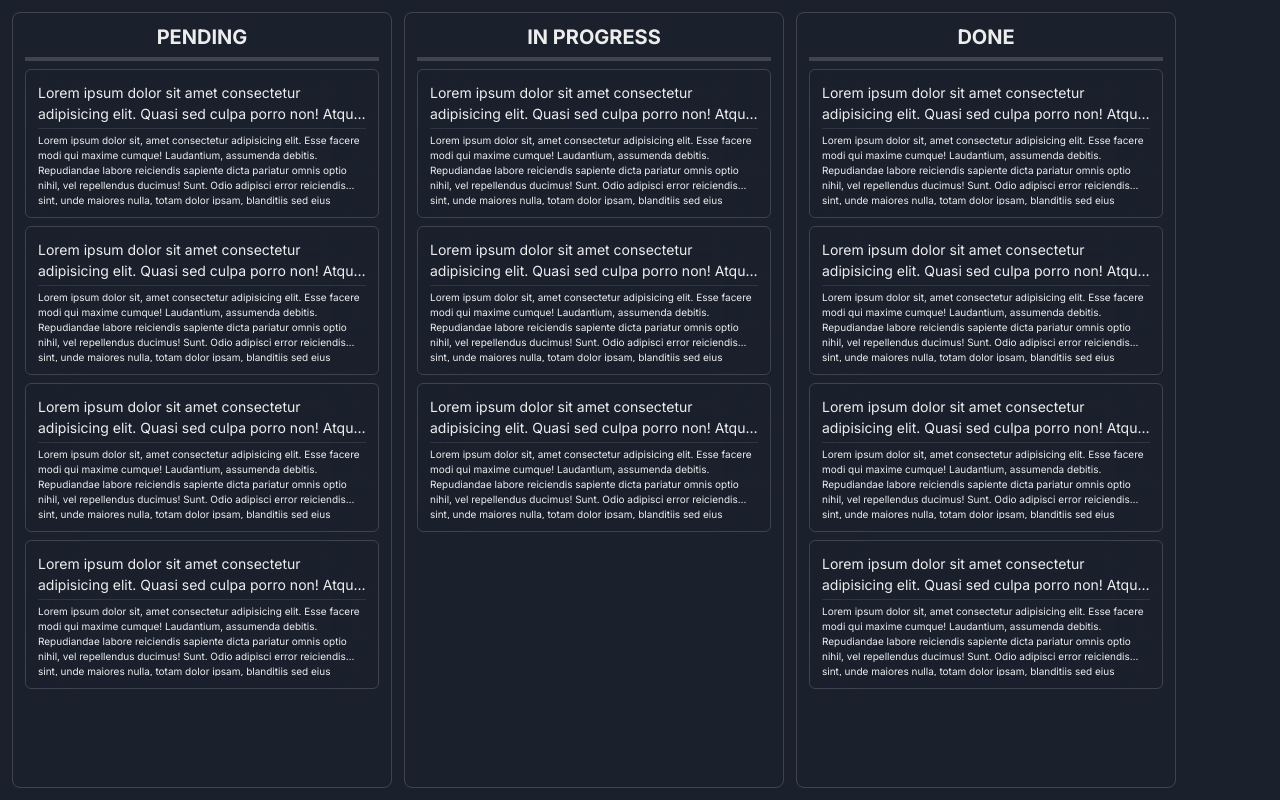
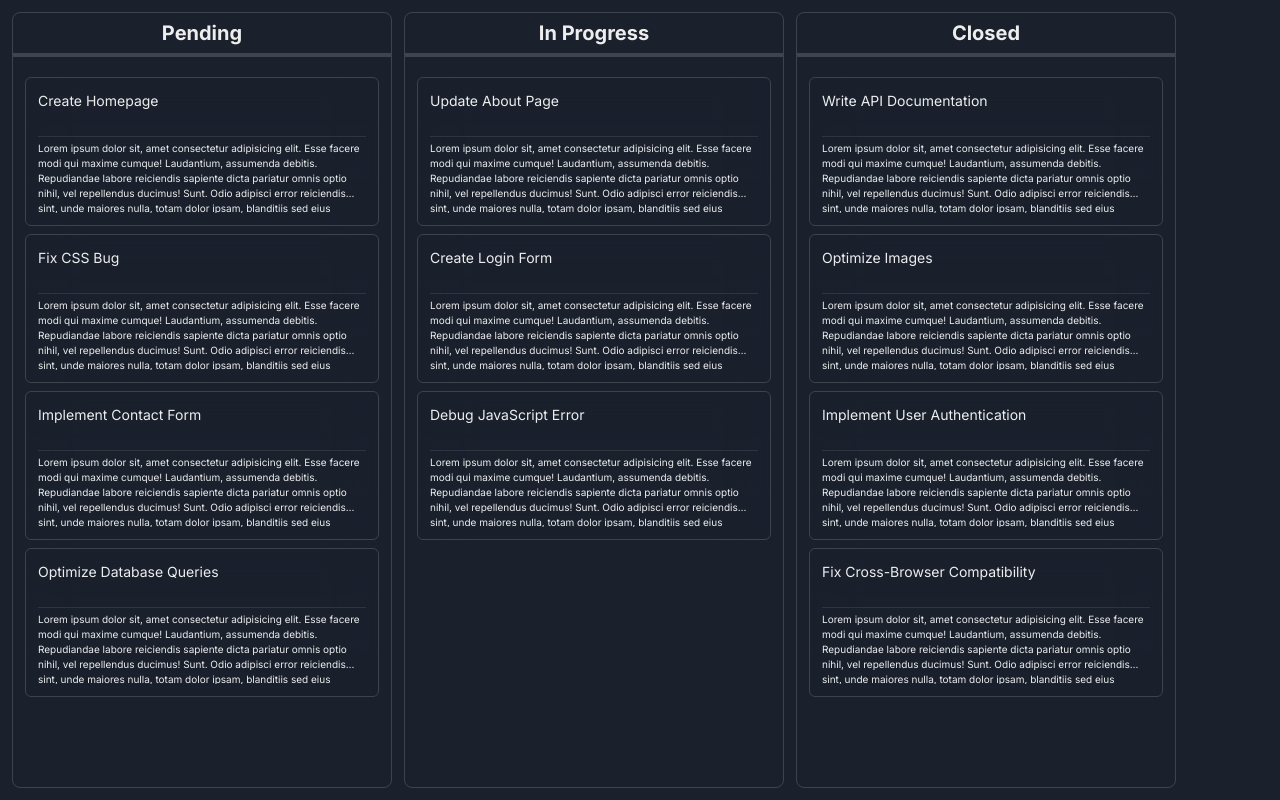
Before and after one commit to Tookai/click-up, a Next.js app: page /project/1 in a window 1280 px wide. Built offline with nearby package versions, Linux system fonts and the light colour scheme.

Commit message:
feat(reorder): better logic

```diff
--- a/src/components/Card.tsx
+++ b/src/components/Card.tsx
@@ -25,10 +25,7 @@ const Card: FunctionComponent<IProps> = ({ item, index }) => {
 					{...provided.dragHandleProps}
 				>
 					<Text fontSize={"sm"} noOfLines={2} h={"42px"}>
-						Lorem ipsum dolor sit amet consectetur adipisicing elit. Quasi sed
-						culpa porro non! Atque maxime ducimus unde, ratione assumenda quae
-						ipsam nihil! Suscipit repellendus saepe repellat quod, maxime
-						officiis soluta?
+						{item.name}
 					</Text>
 					<Divider />
 					<Text fontSize={"2xs"} noOfLines={4} h={"72px"}>
--- a/src/components/Column.tsx
+++ b/src/components/Column.tsx
@@ -19,9 +19,7 @@ const Column: FunctionComponent<IProps> = ({ droppableId, title, cards }) => {
 					flex={1}
 					borderWidth={1}
 					rounded={"lg"}
-					p={3}
-					overflowX={"hidden"}
-					overflowY={"auto"}
+					overflow={"hidden"}
 					ref={provided.innerRef}
 					{...provided.droppableProps}
 				>
@@ -29,17 +27,26 @@ const Column: FunctionComponent<IProps> = ({ droppableId, title, cards }) => {
 						size={"md"}
 						w={"full"}
 						textAlign={"center"}
-						pb={2}
+						py={2}
 						borderBottomWidth={4}
 					>
 						{title}
 					</Heading>
 
-					{cards.map((card, index) => (
-						<Card key={`${droppableId}-${index}`} item={card} index={index} />
-					))}
+					<VStack flex={1} w={"full"} h={"full"} overflowY={"auto"} p={3}>
+						{cards.map((card, index) => (
+							<Card
+								key={card.id}
+								item={{
+									...card,
+									position: index,
+								}}
+								index={index}
+							/>
+						))}
 
-					{provided.placeholder}
+						{provided.placeholder}
+					</VStack>
 				</VStack>
 			)}
 		</Droppable>
--- a/src/data/index.ts
+++ b/src/data/index.ts
@@ -1,52 +1,85 @@
-export const ticketList = {
-	"column-1": [
+export const ticketList = [
 	{
-			id: "widget-1",
-			name: "hello",
+		id: "e6a7d5e7-2db2-47d8-8f43-2b460fbb9b2a",
+		name: "Create Homepage",
+		state: "pending",
+		position: 0,
 	},
 	{
-			id: "widget-2",
-			name: "this",
+		id: "20be6d60-4e0b-46e3-8ce7-1d449e6e2b11",
+		name: "Fix CSS Bug",
+		state: "pending",
+		position: 1,
 	},
 	{
-			id: "widget-3",
-			name: "is",
+		id: "49ce16c3-2b9b-40c8-8a0a-d6b50efde4ff",
+		name: "Implement Contact Form",
+		state: "pending",
+		position: 2,
 	},
 	{
-			id: "widget-4",
-			name: "so99ynoodles",
+		id: "fc92c2f3-62b9-4b28-84f6-125bf9a2ac5c",
+		name: "Optimize Database Queries",
+		state: "pending",
+		position: 3,
 	},
-	],
-	"column-2": [
+
 	{
-			id: "widget-5",
-			name: "I am",
+		id: "9a85772b-4c1a-48b6-82c5-41f0f29ea5ad",
+		name: "Update About Page",
+		state: "progress",
+		position: 0,
 	},
 	{
-			id: "widget-6",
-			name: "a Web",
+		id: "fae437d3-3ce8-4be2-807c-47e49f5f85b7",
+		name: "Create Login Form",
+		state: "progress",
+		position: 1,
 	},
 	{
-			id: "widget-7",
-			name: "developer",
+		id: "31b3a6f7-1e4a-45d8-8fb2-59dc54ef7d18",
+		name: "Debug JavaScript Error",
+		state: "progress",
+		position: 2,
 	},
-	],
-	"column-3": [
+
 	{
-			id: "widget-AZE",
-			name: "hello",
+		id: "f8092f22-59db-4eb3-8e13-2ff2e8fe0a4c",
+		name: "Write API Documentation",
+		state: "closed",
+		position: 0,
 	},
 	{
-			id: "widget-QSD",
-			name: "this",
+		id: "5ecf5e42-6e8b-4dc7-82a1-47ef33abfedc",
+		name: "Optimize Images",
+		state: "closed",
+		position: 1,
 	},
 	{
-			id: "widget-CVF",
-			name: "is",
+		id: "d39578c5-4bda-4d4e-8797-2eac9eef0cfe",
+		name: "Implement User Authentication",
+		state: "closed",
+		position: 2,
 	},
 	{
-			id: "widget-MKLJ",
-			name: "so99ynoodles",
+		id: "0f1e5b0d-6a7b-4fb8-8d0f-24e2d2ac1c4b",
+		name: "Fix Cross-Browser Compatibility",
+		state: "closed",
+		position: 3,
 	},
-	],
-}
+]
+
+export const stateList = [
+	{
+		id: "pending",
+		name: "Pending",
+	},
+	{
+		id: "progress",
+		name: "In Progress",
+	},
+	{
+		id: "closed",
+		name: "Closed",
+	},
+]
--- /dev/null
+++ b/src/hooks/use-tan-state.tsx
@@ -0,0 +1,15 @@
+import { useQueryClient } from "@tanstack/react-query"
+
+const useTanState = (key: any[]) => {
+	const queryClient = useQueryClient()
+
+	const data = queryClient.getQueryData(key) as any
+
+	const setData = (newData: any) => {
+		queryClient.setQueryData(key, newData)
+	}
+
+	return { data, setData }
+}
+
+export default useTanState
--- a/src/layouts/DraggableLayout.tsx
+++ b/src/layouts/DraggableLayout.tsx
@@ -1,26 +1,26 @@
+import useTanState from "@/hooks/use-tan-state"
 import { FunctionComponent, PropsWithChildren } from "react"
 import { DragDropContext, DropResult } from "react-beautiful-dnd"
 
-const reorder = (list: any, startIndex: any, endIndex: any) => {
-	const result = Array.from(list)
-	const [removed] = result.splice(startIndex, 1)
-	result.splice(endIndex, 0, removed)
+const getTicket = (
+	id: string,
+	arr: any[],
+	newState: string,
+	newIndex: number
+) => {
+	const ticket = arr.find((ticket) => ticket.id === id)
+	const rest = arr.filter((ticket) => ticket.id !== id)
 
-	return result
+	return { ticket, rest }
 }
 
-interface IProps {
-	state: any
-	setState: any
-}
+const DraggableLayout: FunctionComponent<PropsWithChildren> = ({
+	children,
+}) => {
+	const { data, setData } = useTanState(["tickets", "id"])
 
-const DraggableLayout: FunctionComponent<PropsWithChildren<IProps>> = ({
-	children,
-	state,
-	setState,
-}) => {
 	const onDragEnd = (result: DropResult) => {
-		const { source, destination } = result
+		const { source, destination, draggableId } = result
 		if (!destination) {
 			return
 		}
@@ -29,36 +29,16 @@ const DraggableLayout: FunctionComponent<PropsWithChildren<IProps>> = ({
 			if (destination.index === source.index) {
 				return
 			}
+		}
 
-			const tickets = reorder(
-				state.tickets[source.droppableId],
-				source.index,
-				destination.index
-			)
+		const { ticket, rest } = getTicket(
+			draggableId,
+			data,
+			destination.droppableId,
+			destination.index
+		)
 
-			const updateState = {
-				tickets: {
-					...state.tickets,
-					[source.droppableId]: tickets,
-				},
-			}
-
-			setState(updateState)
-		} else {
-			const startColumn = [...state.tickets[source.droppableId]]
-			const finishColumn = [...state.tickets[destination.droppableId]]
-			const [removed] = startColumn.splice(source.index, 1)
-			finishColumn.splice(destination.index, 0, removed)
-
-			const updateState = {
-				tickets: {
-					...state.tickets,
-					[source.droppableId]: startColumn,
-					[destination.droppableId]: finishColumn,
-				},
-			}
-			setState(updateState)
-		}
+		setData([{ ...ticket, state: destination.droppableId }, ...rest])
 	}
 
 	return <DragDropContext onDragEnd={onDragEnd}>{children}</DragDropContext>
--- a/src/pages/_app.tsx
+++ b/src/pages/_app.tsx
@@ -1,6 +1,8 @@
 import { ChakraProvider, extendTheme } from "@chakra-ui/react"
+import { QueryClient, QueryClientProvider } from "@tanstack/react-query"
 import type { AppProps } from "next/app"
 import { Inter } from "next/font/google"
+import { useState } from "react"
 
 const inter = Inter({ subsets: ["latin"] })
 
@@ -17,9 +19,28 @@ const fonts = {
 const theme = extendTheme({ config, fonts })
 
 export default function App({ Component, pageProps }: AppProps) {
+	const [queryClient] = useState(
+		() =>
+			new QueryClient({
+				defaultOptions: {
+					queries: {
+						retry: 2,
+						refetchOnWindowFocus: false,
+						refetchOnReconnect: true,
+						refetchOnMount: true,
+					},
+					mutations: {
+						retry: false,
+					},
+				},
+			})
+	)
+
 	return (
-		<ChakraProvider theme={theme}>
-			<Component {...pageProps} />
-		</ChakraProvider>
+		<QueryClientProvider client={queryClient}>
+			<ChakraProvider theme={theme}>
+				<Component {...pageProps} />
+			</ChakraProvider>
+		</QueryClientProvider>
 	)
 }
--- a/src/pages/project/[id]/index.tsx
+++ b/src/pages/project/[id]/index.tsx
@@ -1,8 +1,8 @@
-import { ticketList } from "@/data"
-import { Flex } from "@chakra-ui/react"
+import { stateList, ticketList } from "@/data"
+import { Flex, Spinner, Text } from "@chakra-ui/react"
+import { useQuery } from "@tanstack/react-query"
 import type { NextPage } from "next"
 import dynamic from "next/dynamic"
-import { useState } from "react"
 
 const DraggableLayout = dynamic(() => import("@/layouts/DraggableLayout"), {
 	ssr: false,
@@ -12,29 +12,53 @@ const Column = dynamic(() => import("@/components/Column"), {
 	ssr: false,
 })
 
+const filterAndOrder = (arr: any[] | undefined, id: string) => {
+	return arr?.filter((item) => item.state === id) ?? []
+}
+
 const Index: NextPage = () => {
-	const [state, setState] = useState({ tickets: ticketList })
+	const { data, isLoading, isError } = useQuery({
+		queryKey: ["tickets", "id"],
+		queryFn: () => ticketList,
+	})
+
+	if (isLoading) {
+		return (
+			<Flex
+				w={"100vw"}
+				h={"100vh"}
+				justifyContent={"center"}
+				alignItems={"center"}
+			>
+				<Spinner />
+			</Flex>
+		)
+	}
+
+	if (isError) {
+		return (
+			<Flex
+				w={"100vw"}
+				h={"100vh"}
+				justifyContent={"center"}
+				alignItems={"center"}
+			>
+				<Text color={"red.200"}>I is broken</Text>
+			</Flex>
+		)
+	}
 
 	return (
 		<Flex w={"100vw"} h={"100vh"} p={3} gap={3}>
-			<DraggableLayout state={state} setState={setState}>
-				<Column
-					droppableId={"column-1"}
-					title="PENDING"
-					cards={state.tickets["column-1"]}
-				/>
-
-				<Column
-					droppableId={"column-2"}
-					title="IN PROGRESS"
-					cards={state.tickets["column-2"]}
-				/>
-
-				<Column
-					droppableId={"column-3"}
-					title="DONE"
-					cards={state.tickets["column-3"]}
-				/>
+			<DraggableLayout>
+				{stateList.map((state) => (
+					<Column
+						key={state.id}
+						droppableId={state.id}
+						title={state.name}
+						cards={filterAndOrder(data, state.id)}
+					/>
+				))}
 			</DraggableLayout>
 		</Flex>
 	)
```
Lines whose indentation alone changed are shown as unchanged.
